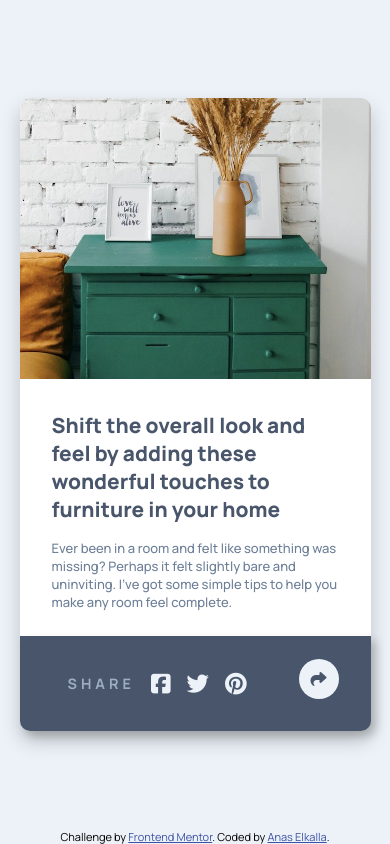
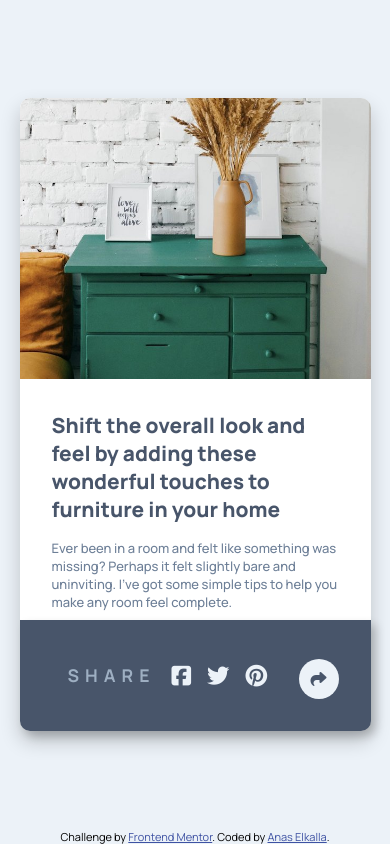
Before and after one commit to AnasElkalla/Article-preview-component, a plain HTML site: page index.html in a window 390 px wide. Both pictures are taken after a click on the button "Share article". Drawn offline with Linux system fonts and the light colour scheme.

Commit message:
Add files via upload

```diff
--- a/style.css
+++ b/style.css
@@ -120,10 +120,10 @@ article {
   box-shadow: 5px 5px 10px rgba(0, 0, 0, 0.2);
   p {
     margin-right: 1rem;
-    font-size: 0.9rem;
+    font-size: 1.1rem;
     text-transform: uppercase;
     font-weight: 700;
-    letter-spacing: 4px;
+    letter-spacing: 6px;
   }
   ul {
     list-style: none;
@@ -165,7 +165,7 @@ article {
     bottom: 0;
     right: 0;
     width: 100%;
-    padding: 2rem 3rem 2rem;
+    padding: 2.5rem 3rem;
     z-index: 10;
     border-radius: 0 0 10px 10px;
     justify-content: flex-start;
```
